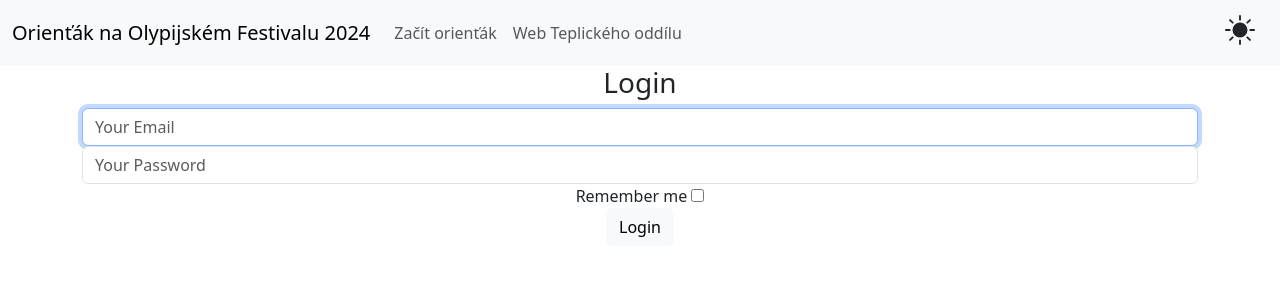
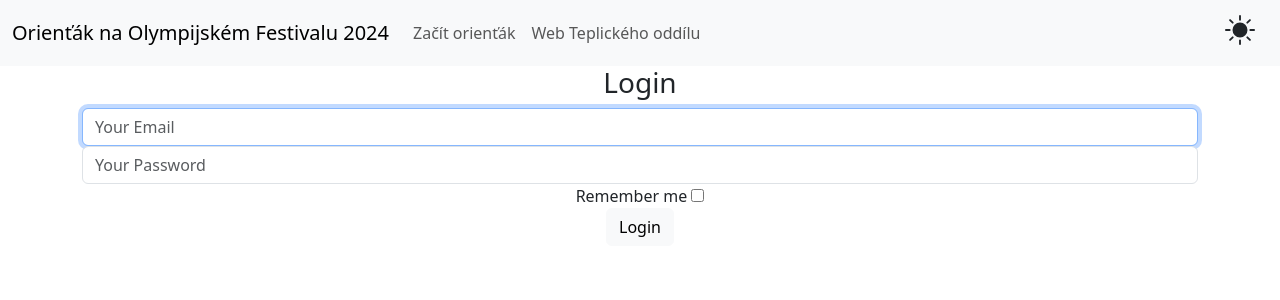
Before and after one commit to Arr170/or_beh, a Flask app: page /login in a window 1280 px wide. Shown: the top 300 px of the page. Run offline with Flask 3, Linux system fonts and the light colour scheme.

Commit message:
title fix

```diff
--- a/project/templates/base.html
+++ b/project/templates/base.html
@@ -5,7 +5,7 @@
     <meta charset="utf-8">
     <meta http-equiv="X-UA-Compatible" content="IE=edge">
     <meta name="viewport" content="width=device-width, initial-scale=1">
-    <title>title</title><!--DOPLNIT TITLE-->
+    <title>Orienťák na Olympijském Festivalu 2024</title><!--DOPLNIT TITLE-->
     <!-- <link rel="stylesheet" href="https://cdnjs.cloudflare.com/ajax/libs/bulma/0.7.2/css/bulma.min.css" /> -->
     <link href="https://cdn.jsdelivr.net/npm/bootstrap@5.3.3/dist/css/bootstrap.min.css" rel="stylesheet"
         integrity="sha384-QWTKZyjpPEjISv5WaRU9OFeRpok6YctnYmDr5pNlyT2bRjXh0JMhjY6hW+ALEwIH" crossorigin="anonymous">
@@ -18,7 +18,7 @@
 <body class="d-flex flex-column min-vh-100 min-vw-100">
     <nav class="navbar navbar-expand-lg bg-body-tertiary " id="nav">
         <div class="container-fluid">
-            <a class="navbar-brand" href="{{url_for('main.table')}}">Orienťák na Olypijském Festivalu 2024</a>
+            <a class="navbar-brand" href="{{url_for('main.table')}}">Orienťák na Olympijském Festivalu 2024</a>
             <button class="navbar-toggler" type="button" data-bs-toggle="collapse"
                 data-bs-target="#navbarSupportedContent" aria-controls="navbarSupportedContent" aria-expanded="false"
                 aria-label="Toggle navigation">
```
